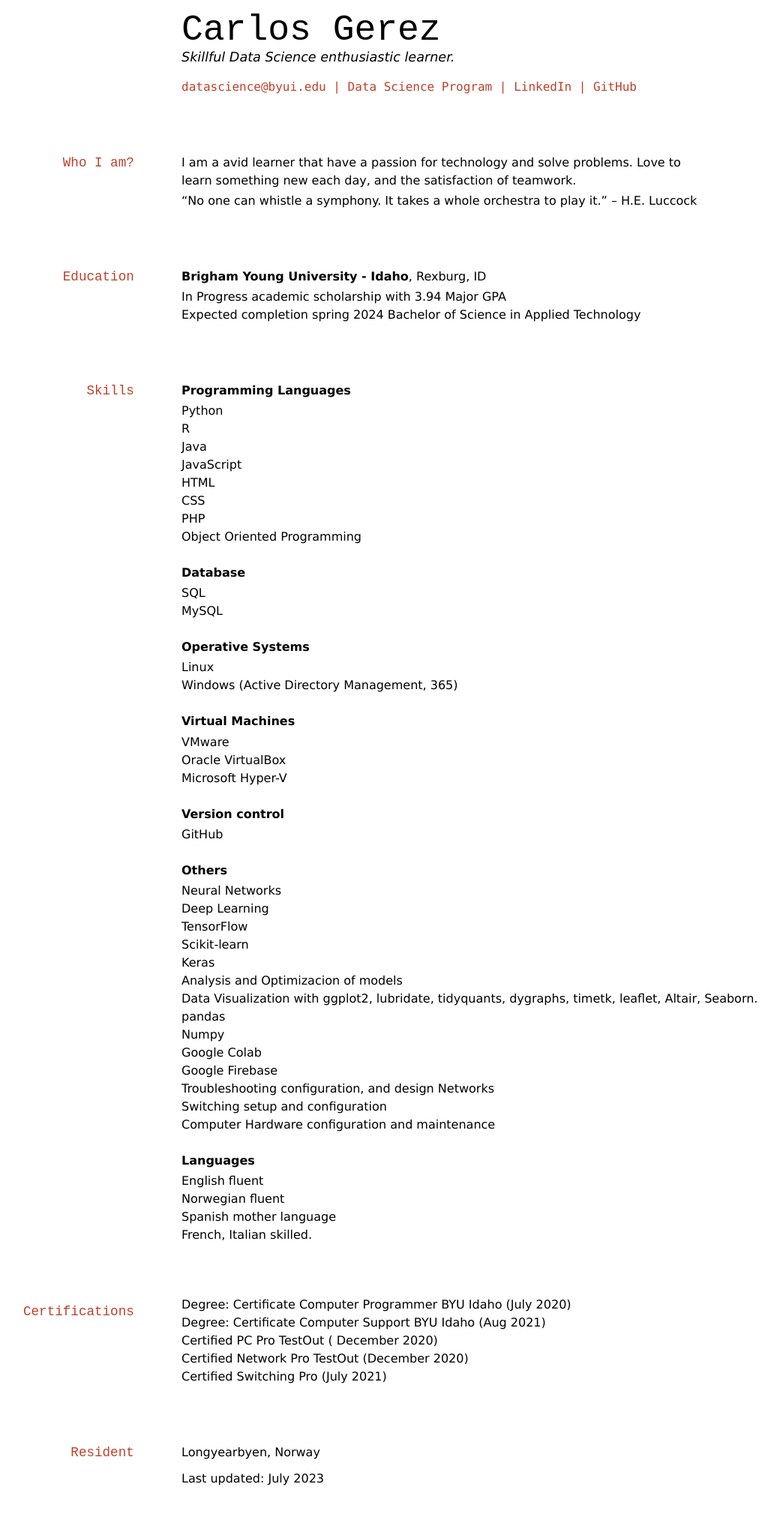
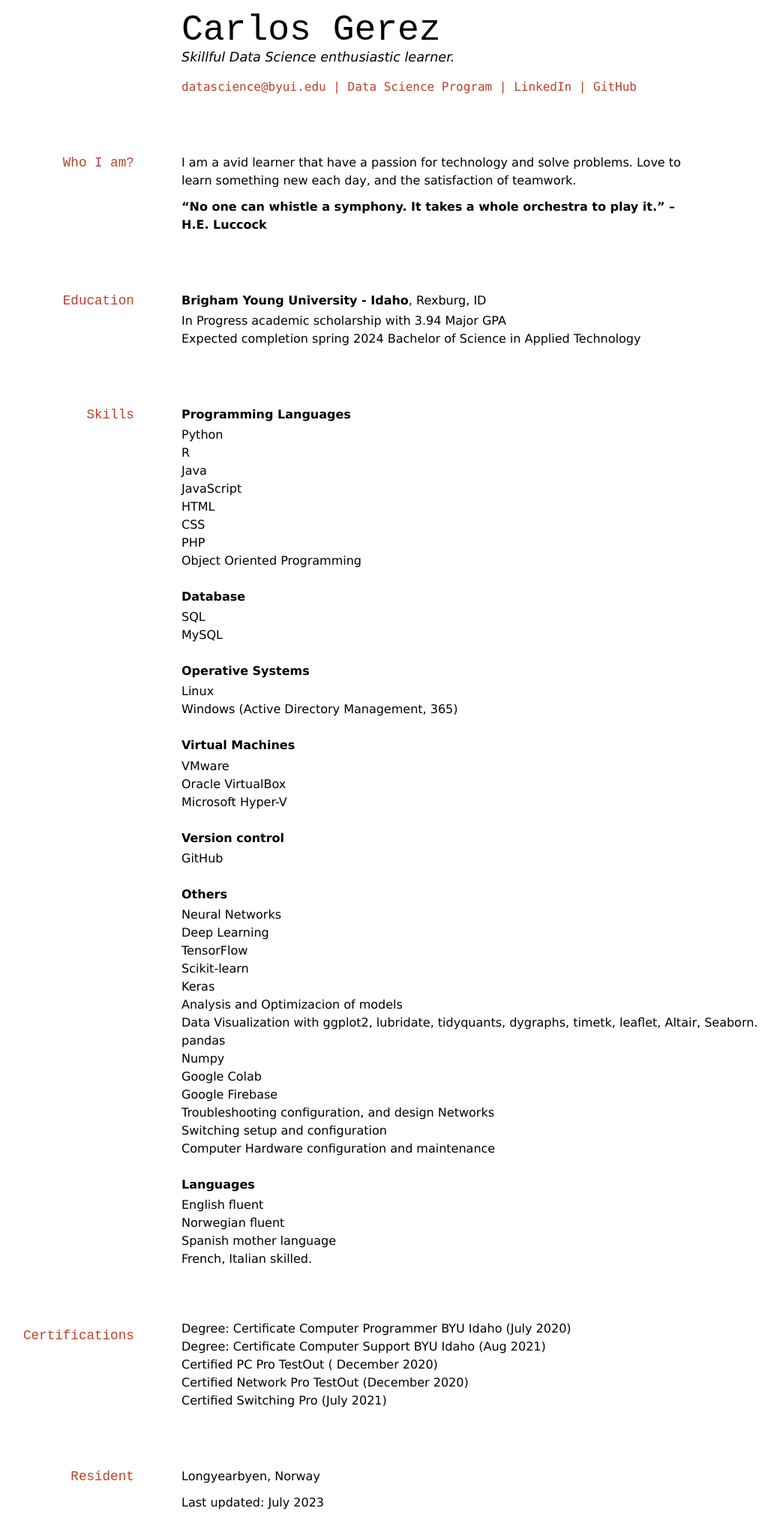
Before and after one commit to carlosdgerez/Gerez-Resume, a Jekyll site: the page built from docs/index.md, in a window 1280 px wide. Shown: the whole page at 75% size, without its empty margins (90-1130 px from the left). Built offline with Jekyll 4.4.1, drawn with Linux system fonts in a browser that asks for light colours; before the commit the page ends 1995 px from its top, so only the background shows below that.

Commit message:
Bold an new lines

```diff
--- a/docs/index.md
+++ b/docs/index.md
@@ -16,7 +16,7 @@
 I am  a avid learner that have a passion for technology and solve problems.
 Love to learn something new each day, and the satisfaction of teamwork.
 
-- "No one can whistle a symphony. It takes a whole orchestra to play it." – H.E. Luccock
+>> **"No one can whistle a symphony. It takes a whole orchestra to play it." – H.E. Luccock**
 
 ## Education
 
```
